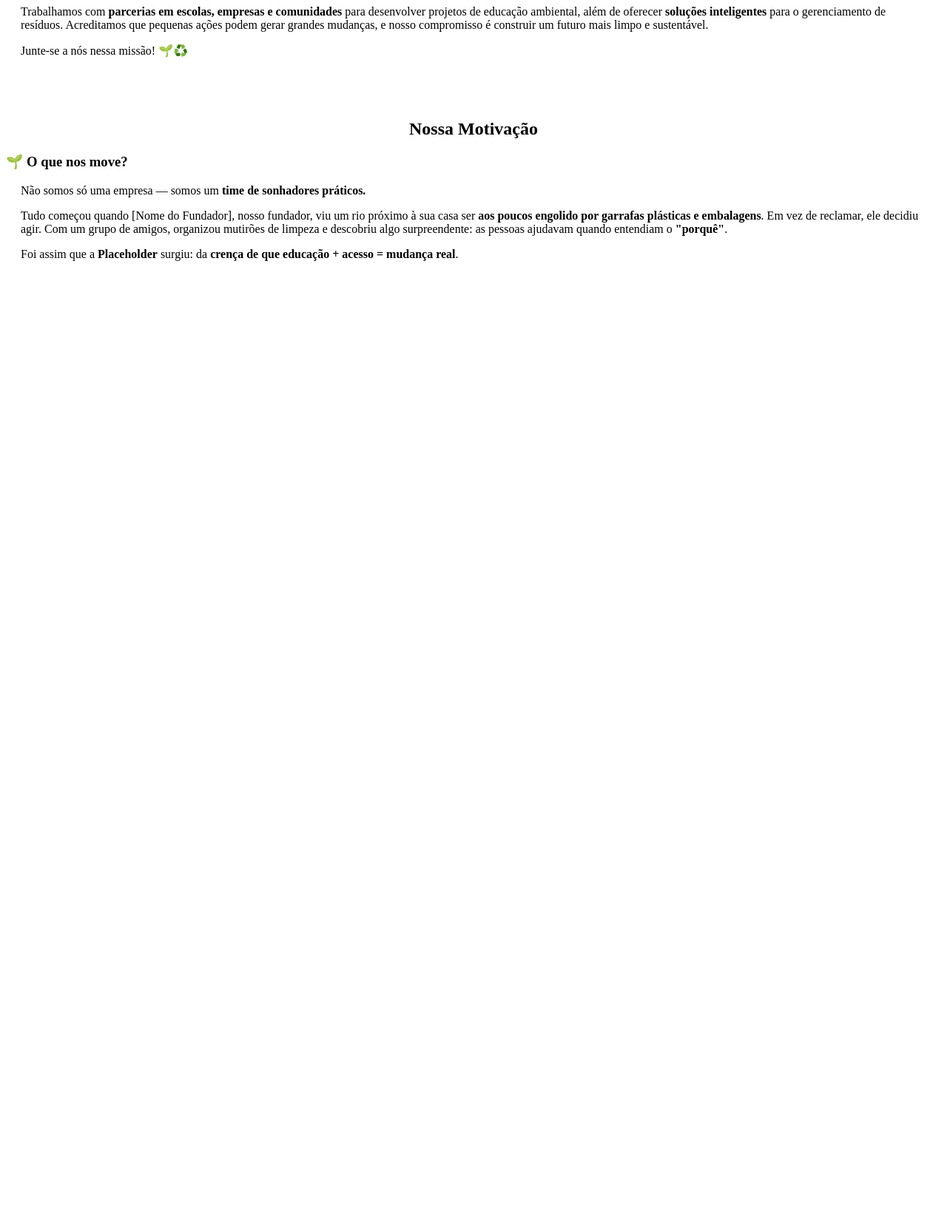
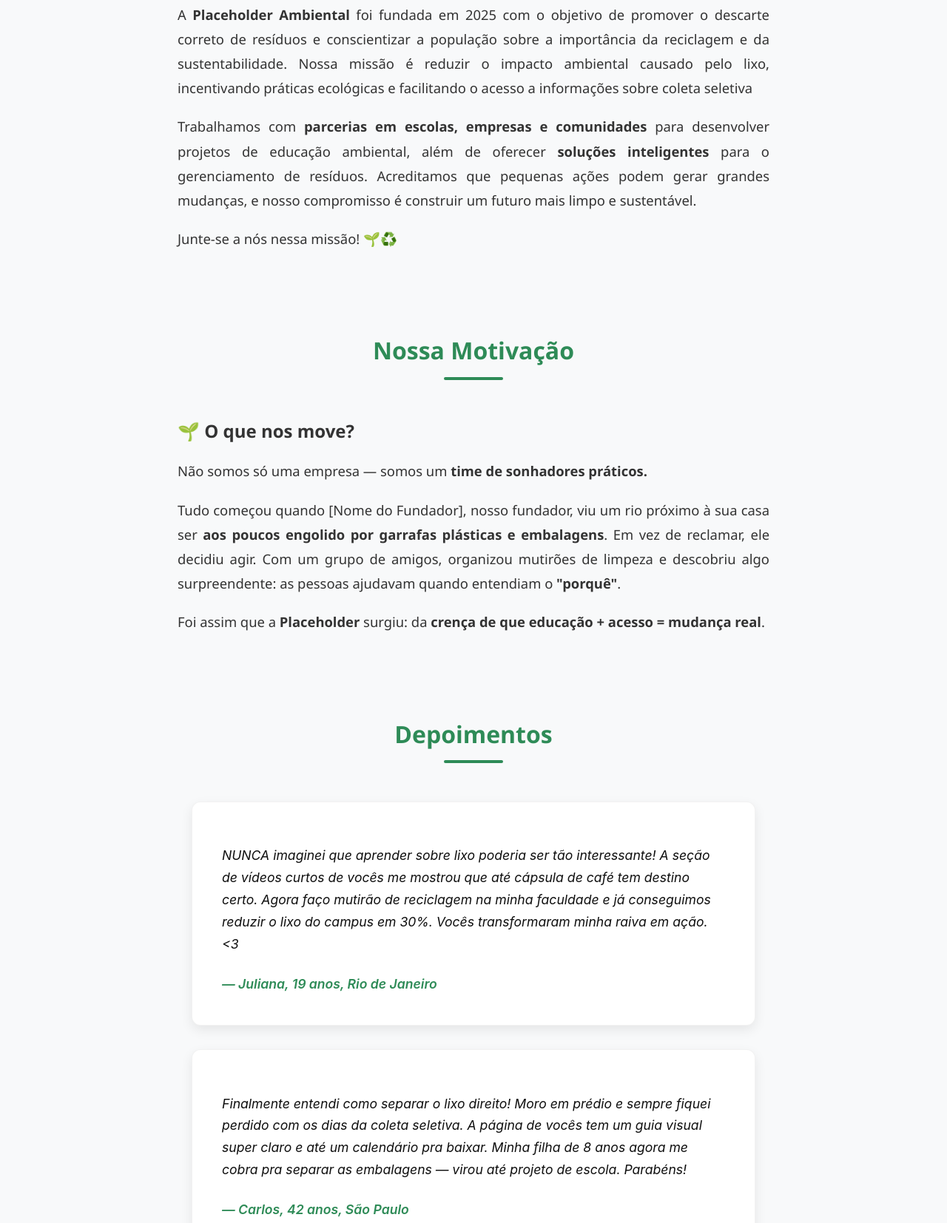
Before and after one commit to RafaelEngels/Projeto-3-Puc, a plain HTML site: page projeto_web_arquivos_site/paginaIdeiaPrincipal.html in a window 1280 px wide. Shown: the part 305-1959 px from the top of the page at 74% size. Before the commit the page ends 800 px from the top, so only its background shows below. Drawn offline with Linux system fonts and the light colour scheme.

Commit message:
Terminei a minha pagina

```diff
--- a/projeto_web_arquivos_site/paginaIdeiaPrincipal.html
+++ b/projeto_web_arquivos_site/paginaIdeiaPrincipal.html
@@ -30,5 +30,30 @@
       Com um grupo de amigos, organizou mutirões de limpeza e descobriu algo surpreendente: as pessoas ajudavam quando entendiam o <strong>"porquê"</strong>.</p>
     <p>Foi assim que a <strong>Placeholder</strong> surgiu: da <strong> crença de que educação + acesso = mudança real</strong>.</p>
   </textoPadrao>
+  <h2>Depoimentos</h2>
+  <div class = "depoimento">
+    <p>NUNCA imaginei que aprender sobre lixo poderia ser tão interessante! A seção de vídeos curtos de vocês me mostrou que até cápsula de café tem destino certo.
+       Agora faço mutirão de reciclagem na minha faculdade e já conseguimos reduzir o lixo do campus em 30%. Vocês transformaram minha raiva em ação. &#60;3</p>
+    <p><strong>— Juliana, 19 anos, Rio de Janeiro</strong></p>
+  </div>
+
+  <div class = "depoimento">
+    <p>Finalmente entendi como separar o lixo direito! Moro em prédio e sempre fiquei perdido com os dias da coleta seletiva.
+       A página de vocês tem um guia visual super claro e até um calendário pra baixar.
+        Minha filha de 8 anos agora me cobra pra separar as embalagens — virou até projeto de escola. Parabéns!</p>
+    <p><strong>— Carlos, 42 anos, São Paulo</strong></p>
+  </div>
+
+  <div class = "depoimento">
+    <p>Pra ser sincero, achava que isso de reciclagem era invenção de jovem.
+       ‘Pra quê separar lixo se tudo vai pro mesmo buraco?’, eu dizia. Mas aí minha neta me mostrou aquela página de vocês com os vídeos dos catadores.
+        Fui na onda pra ela parar de encher meu saco, e olha só: agora tô até fiscalizando os vizinhos! ‘Ô seu Osvaldo, latinha não vai no orgânico, seu animal!’.
+         Aprendi que até caixinha de leite tem que lavar antes de jogar fora. Vocês me fizeram virar um véio chato... mas pelo menos chato consciente!</p>
+    <p><strong>— Seu Souza, 67 anos, aposentado e ‘fiscal de lixo’ voluntário (Betim/MG)</strong></p>
+  </div>
 </body>
+<footer>
+  <p>© 2025 Placeholder Ambiental - Todos os direitos reservados</p>
+  <p>Contato: contato@placeholderambiental.com.br</p>
+</footer>
 </html>
--- a/projeto_web_arquivos_site/styleQCI.css
+++ b/projeto_web_arquivos_site/styleQCI.css
@@ -1,15 +1,145 @@
+/* Adicione isso ao seu arquivo CSS */
+
+/* Estilos gerais */
+body {
+  font-family: 'Segoe UI', 'Inter', sans-serif;
+  line-height: 1.6;
+  color: #333;
+  background-color: #f8f9fa;
+  margin: 0;
+  padding: 0;
+}
+
+/* Cabeçalho melhorado */
 header {
   text-align: center;
+  padding: 40px 20px 20px;
+  border-bottom: 2px solid #2e8b57;
+  background-color: #fff;
+  box-shadow: 0 2px 10px rgba(0, 0, 0, 0.1);
+}
+
+header h1 {
+  color: #2e8b57;
+  font-size: 2.5rem;
+  margin: 0;
+  font-weight: 700;
+}
+
+/* Seções e títulos */
+h2 {
+  text-align: center;
   padding: 30px 20px 10px;
-  border-bottom: 2px solid #2e8b57;
+  color: #2e8b57;
+  font-size: 2rem;
+  margin-top: 40px;
+  position: relative;
 }
-h2 {
-    text-align: center;
-    padding-top: 5%;
+
+h2:after {
+  content: "";
+  display: block;
+  width: 80px;
+  height: 4px;
+  background: #2e8b57;
+  margin: 10px auto;
+  border-radius: 2px;
 }
+
+h3 {
+  text-align: left;
+  font-size: 1.5rem;
+  padding: 0 20px;
+  max-width: 800px;
+  margin: 30px auto 0;
+  margin-top: 30px;
+  position: relative;
+}
+
 textoPadrao {
   display: block;
-  margin-left: 20px;
-  margin-right: 20px;
+  margin: 0 auto;
+  max-width: 800px;
+  padding: 0 20px 20px;
+  font-size: 1.15rem;
+  text-align: justify;
+  line-height: 1.8;
+}
 
+textoPadrao p {
+  margin-bottom: 1.2rem;
 }
+
+/* Depoimentos melhorados */
+.depoimento {
+  font-family: 'Inter', Segoe UI, sans-serif;
+  max-width: 680px;
+  margin: 2rem auto;
+  padding: 2.5rem;
+  background: white;
+  border-radius: 12px;
+  box-shadow: 0 6px 16px rgba(0, 0, 0, 0.08);
+  line-height: 1.7;
+  color: #333;
+  position: relative;
+  border: 1px solid rgba(0, 0, 0, 0.05);
+  transition: transform 0.3s ease, box-shadow 0.3s ease;
+}
+
+.depoimento:hover {
+  transform: translateY(-5px);
+  box-shadow: 0 10px 25px rgba(0, 0, 0, 0.12);
+}
+
+.depoimento p {
+  font-style: italic;
+  font-size: 1.1rem;
+  margin-bottom: 1.5rem;
+  color: #0f0f0f;
+}
+
+.depoimento p:last-child {
+  margin-bottom: 0;
+}
+
+.depoimento strong {
+  font-weight: 600;
+  color: #2e8b57;
+}
+
+/* Ícones e elementos decorativos */
+.depoimento:before {
+  content: "";
+  font-family: Georgia, serif;
+  font-size: 4rem;
+  color: rgba(46, 139, 87, 0.1);
+  position: absolute;
+  top: 10px;
+  left: 20px;
+  line-height: 1;
+}
+
+/* Rodapé */
+footer {
+  text-align: center;
+  padding: 30px;
+  margin-top: 50px;
+  background-color: #2e8b57;
+  color: white;
+}
+
+/* Responsividade */
+@media (max-width: 768px) {
+  header h1 {
+    font-size: 2rem;
+  }
+
+  h2 {
+    font-size: 1.5rem;
+  }
+
+  .depoimento {
+    padding: 1.5rem;
+    margin: 1.5rem 20px;
+  }
+}
```
